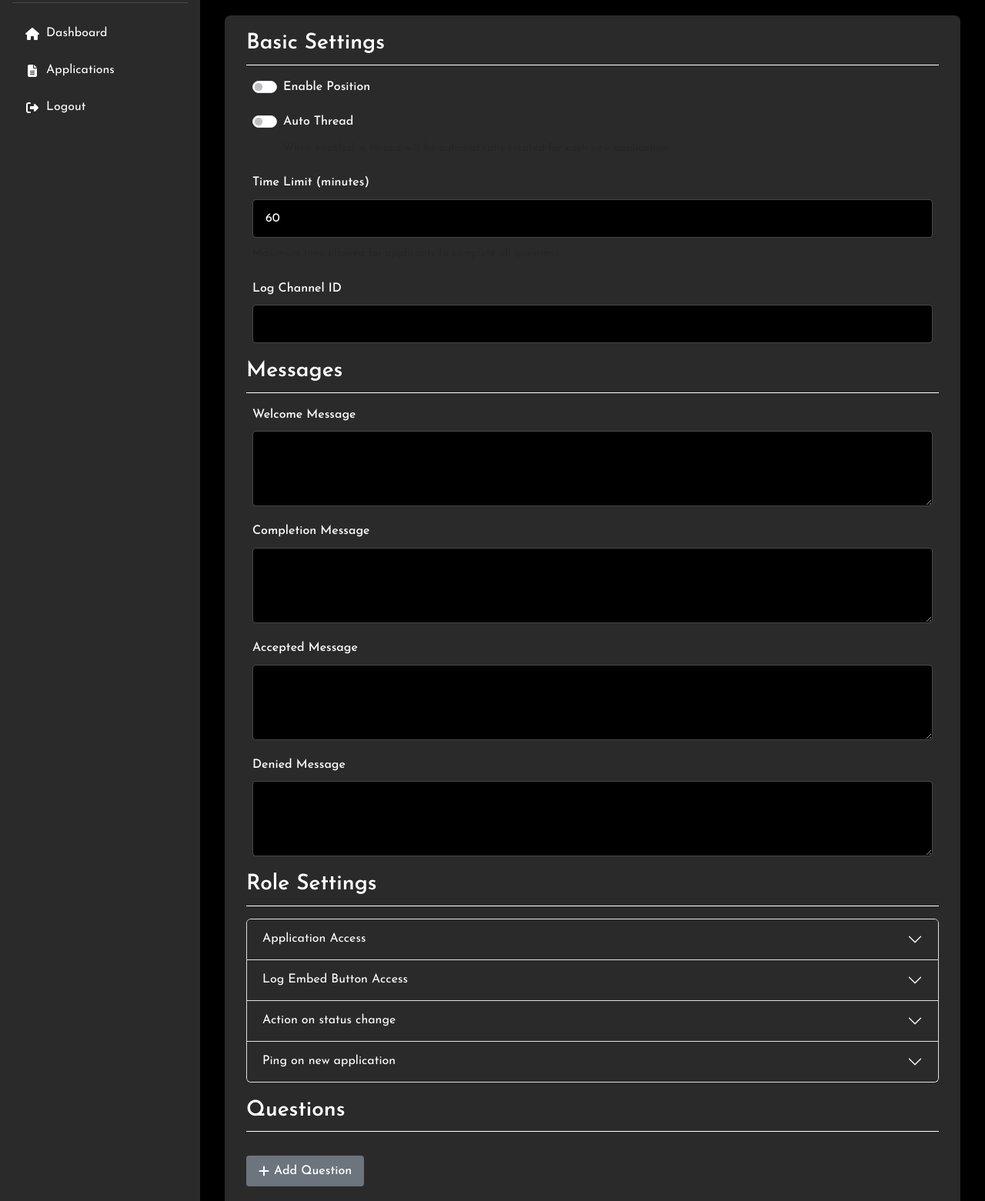
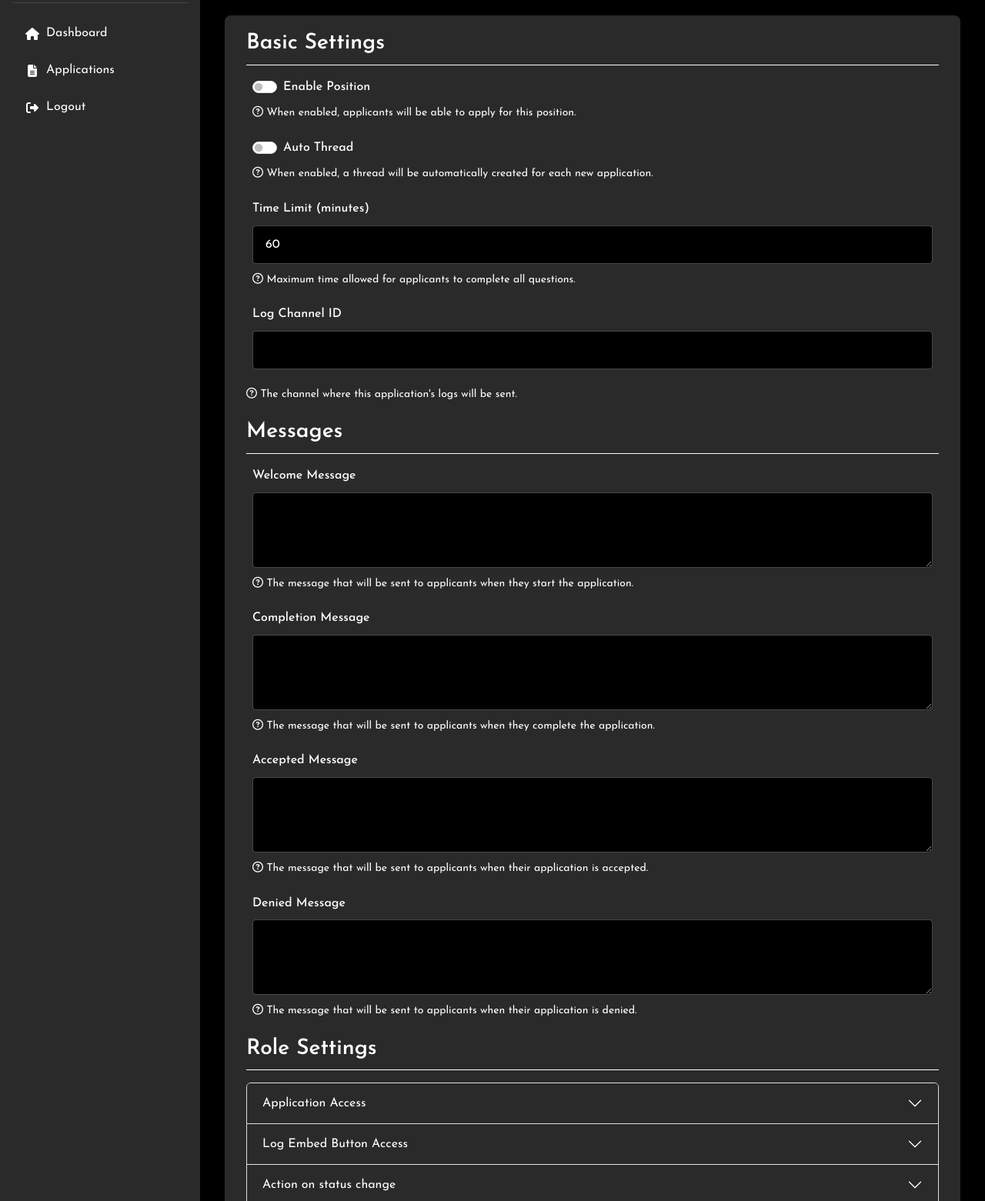
Before and after one commit to Cirkutry/application-bot, a Python web app: template static/templates/edit_position.html in a window 1280 px wide. Shown: the part 96-1657 px from the top of the page at 77% size. Run offline with Jinja, Linux system fonts and the light colour scheme; the template is opened without the code that fills it, so the values that code supplies are empty.

Commit message:
Add info on role types and fix script imports

```diff
--- a/static/js/utils.js
+++ b/static/js/utils.js
@@ -136,7 +136,7 @@ function saveViewerRoles() {
     });
 }
 
-document.addEventListener('DOMContentLoaded', function() {
+function initializeSidebar() {
     const hamburger = document.querySelector('.hamburger-menu');
     const sidebar = document.querySelector('.sidebar');
 
@@ -145,4 +145,8 @@ document.addEventListener('DOMContentLoaded', function() {
             sidebar.classList.toggle('active');
         });
     }
+}
+
+document.addEventListener('DOMContentLoaded', function() {
+    initializeSidebar();
 });
--- a/static/templates/base.html
+++ b/static/templates/base.html
@@ -83,6 +83,6 @@
     <script src="https://cdn.jsdelivr.net/npm/bootstrap@5.3.5/dist/js/bootstrap.bundle.min.js"></script>
     <script src="https://cdnjs.cloudflare.com/ajax/libs/select2/4.0.9/js/select2.min.js"></script>
     <script src="/static/js/utils.js"></script>
-
+    {% block extra_js %}{% endblock %}
 </body>
 </html>
--- a/static/templates/edit_position.html
+++ b/static/templates/edit_position.html
@@ -21,23 +21,25 @@
                     <input class="form-check-input" type="checkbox" id="positionEnabled" {% if settings.enabled %}checked{% endif %}>
                     <label class="form-check-label" for="positionEnabled">Enable Position</label>
                 </div>
+                <small><i class="fa-regular fa-circle-question"></i> When enabled, applicants will be able to apply for this position.</small>
             </div>
             <div class="form-group">
                 <div class="form-check form-switch">
                     <input class="form-check-input" type="checkbox" id="autoThread" {% if settings.auto_thread %}checked{% endif %}>
                     <label class="form-check-label" for="autoThread">Auto Thread</label>
-                    <small class="form-text text-muted">When enabled, a thread will be automatically created for each new application.</small>
                 </div>
+                <small><i class="fa-regular fa-circle-question"></i> When enabled, a thread will be automatically created for each new application.</small>
             </div>
             <div class="form-group">
                 <label for="timeLimit">Time Limit (minutes)</label>
                 <input type="number" class="form-control" id="timeLimit" min="1" max="1440" value="{{ settings.time_limit|default(60) }}">
-                <small class="form-text text-muted">Maximum time allowed for applicants to complete all questions.</small>
+                <small><i class="fa-regular fa-circle-question"></i> Maximum time allowed for applicants to complete all questions.</small>
             </div>
             <div class="form-group">
                 <label for="logChannel">Log Channel ID</label>
                 <input type="text" class="form-control" id="logChannel" value="{{ settings.log_channel }}">
             </div>
+            <small><i class="fa-regular fa-circle-question"></i> The channel where this application's logs will be sent.</small>
         </div>
 
         <div class="form-section">
@@ -45,18 +47,22 @@
             <div class="form-group">
                 <label for="welcomeMessage">Welcome Message</label>
                 <textarea id="welcomeMessage" class="form-control" rows="3">{{ settings.welcome_message }}</textarea>
+                <small><i class="fa-regular fa-circle-question"></i> The message that will be sent to applicants when they start the application.</small>
             </div>
             <div class="form-group">
                 <label for="completionMessage">Completion Message</label>
                 <textarea id="completionMessage" class="form-control" rows="3">{{ settings.completion_message }}</textarea>
+                <small><i class="fa-regular fa-circle-question"></i> The message that will be sent to applicants when they complete the application.</small>
             </div>
             <div class="form-group">
                 <label for="acceptedMessage">Accepted Message</label>
                 <textarea id="acceptedMessage" class="form-control" rows="3">{{ settings.accepted_message }}</textarea>
+                <small><i class="fa-regular fa-circle-question"></i> The message that will be sent to applicants when their application is accepted.</small>
             </div>
             <div class="form-group">
                 <label for="deniedMessage">Denied Message</label>
                 <textarea id="deniedMessage" class="form-control" rows="3">{{ settings.denied_message }}</textarea>
+                <small><i class="fa-regular fa-circle-question"></i> The message that will be sent to applicants when their application is denied.</small>
             </div>
         </div>
 
@@ -74,7 +80,6 @@
                         <div class="accordion-body">
                             <div class="form-group">
                                 <label for="restrictedRoles">Restricted Roles</label>
-                                <small><i class="fa-regular fa-circle-question"></i> Roles that will not be able to apply for this position.</small>
                                 <select class="form-control" id="restrictedRoles" multiple>
                                     {% for role in roles %}
                                     <option value="{{ role.id }}" {% if role.id in settings.restricted_roles %}selected{% endif %}>
@@ -82,10 +87,10 @@
                                     </option>
                                     {% endfor %}
                                 </select>
+                                <small><i class="fa-regular fa-circle-question"></i> Roles that will not be able to apply for this position.</small>
                             </div>
                             <div class="form-group">
                                 <label for="requiredRoles">Required Roles</label>
-                                <small><i class="fa-regular fa-circle-question"></i> Roles that are required to apply for this position.</small>
                                 <select class="form-control" id="requiredRoles" multiple>
                                     {% for role in roles %}
                                     <option value="{{ role.id }}" {% if role.id in settings.required_roles %}selected{% endif %}>
@@ -93,6 +98,7 @@
                                     </option>
                                     {% endfor %}
                                 </select>
+                                <small><i class="fa-regular fa-circle-question"></i> Roles that are required to apply for this position.</small>
                             </div>
                         </div>
                     </div>
@@ -109,7 +115,6 @@
                         <div class="accordion-body">
                             <div class="form-group">
                                 <label for="buttonRoles">Button Management Roles</label>
-                                <small><i class="fa-regular fa-circle-question"></i> Roles that will be able to all buttons in the log embed.</small>
                                 <select class="form-control" id="buttonRoles" multiple>
                                     {% for role in roles %}
                                     <option value="{{ role.id }}" {% if role.id in settings.button_roles %}selected{% endif %}>
@@ -117,10 +122,10 @@
                                     </option>
                                     {% endfor %}
                                 </select>
+                                <small><i class="fa-regular fa-circle-question"></i> Roles that will be able to use all the buttons in the log embed.</small>
                             </div>
                             <div class="form-group">
                                 <label for="acceptRoles">Accept Button Roles</label>
-                                <small><i class="fa-regular fa-circle-question"></i> Roles that will be able to use the accept button.</small>
                                 <select class="form-control" id="acceptRoles" multiple>
                                     {% for role in roles %}
                                     <option value="{{ role.id }}" {% if role.id in settings.accept_roles %}selected{% endif %}>
@@ -128,10 +133,10 @@
                                     </option>
                                     {% endfor %}
                                 </select>
+                                <small><i class="fa-regular fa-circle-question"></i> Roles that will be able to use only the accept button.</small>
                             </div>
                             <div class="form-group">
                                 <label for="rejectRoles">Reject Button Roles</label>
-                                <small><i class="fa-regular fa-circle-question"></i> Roles that will be able to use the reject button.</small>
                                 <select class="form-control" id="rejectRoles" multiple>
                                     {% for role in roles %}
                                     <option value="{{ role.id }}" {% if role.id in settings.reject_roles %}selected{% endif %}>
@@ -139,10 +144,10 @@
                                     </option>
                                     {% endfor %}
                                 </select>
+                                <small><i class="fa-regular fa-circle-question"></i> Roles that will be able to use only the reject button.</small>
                             </div>
                             <div class="form-group">
                                 <label for="acceptReasonRoles">Accept with Reason Button Roles</label>
-                                <small><i class="fa-regular fa-circle-question"></i> Roles that will be able to use the accept with reason button.</small>
                                 <select class="form-control" id="acceptReasonRoles" multiple>
                                     {% for role in roles %}
                                     <option value="{{ role.id }}" {% if role.id in settings.accept_reason_roles %}selected{% endif %}>
@@ -150,10 +155,10 @@
                                     </option>
                                     {% endfor %}
                                 </select>
+                                <small><i class="fa-regular fa-circle-question"></i> Roles that will be able to use only the accept with reason button.</small>
                             </div>
                             <div class="form-group">
                                 <label for="rejectReasonRoles">Reject with Reason Button Roles</label>
-                                <small><i class="fa-regular fa-circle-question"></i> Roles that will be able to use the reject with reason button.</small>
                                 <select class="form-control" id="rejectReasonRoles" multiple>
                                     {% for role in roles %}
                                     <option value="{{ role.id }}" {% if role.id in settings.reject_reason_roles %}selected{% endif %}>
@@ -161,6 +166,7 @@
                                     </option>
                                     {% endfor %}
                                 </select>
+                                <small><i class="fa-regular fa-circle-question"></i> Roles that will be able to use only the reject with reason button.</small>
                             </div>
                         </div>
                     </div>
@@ -177,7 +183,6 @@
                         <div class="accordion-body">
                             <div class="form-group">
                                 <label for="acceptedRoles">Accepted Roles</label>
-                                <small><i class="fa-regular fa-circle-question"></i> Roles that will be added to users when their application is accepted.</small>
                                 <select class="form-control" id="acceptedRoles" multiple>
                                     {% for role in roles %}
                                     <option value="{{ role.id }}" {% if role.id in settings.accepted_roles %}selected{% endif %}>
@@ -185,10 +190,10 @@
                                     </option>
                                     {% endfor %}
                                 </select>
+                                <small><i class="fa-regular fa-circle-question"></i> Roles that will be added to user when their application is accepted.</small>
                             </div>
                             <div class="form-group">
                                 <label for="deniedRoles">Denied Roles</label>
-                                <small><i class="fa-regular fa-circle-question"></i> Roles that will be added to users when their application is denied.</small>
                                 <select class="form-control" id="deniedRoles" multiple>
                                     {% for role in roles %}
                                     <option value="{{ role.id }}" {% if role.id in settings.denied_roles %}selected{% endif %}>
@@ -196,10 +201,10 @@
                                     </option>
                                     {% endfor %}
                                 </select>
+                                <small><i class="fa-regular fa-circle-question"></i> Roles that will be added to user when their application is denied.</small>
                             </div>
                             <div class="form-group">
                                 <label for="acceptedRemovalRoles">Accepted Removal Roles</label>
-                                <small><i class="fa-regular fa-circle-question"></i> Roles that will be removed from users when their application is accepted.</small>
                                 <select class="form-control" id="acceptedRemovalRoles" multiple>
                                     {% for role in roles %}
                                     <option value="{{ role.id }}" {% if role.id in settings.accepted_removal_roles %}selected{% endif %}>
@@ -207,10 +212,10 @@
                                     </option>
                                     {% endfor %}
                                 </select>
+                                <small><i class="fa-regular fa-circle-question"></i> Roles that will be removed from user when their application is accepted.</small>
                             </div>
                             <div class="form-group">
                                 <label for="deniedRemovalRoles">Denied Removal Roles</label>
-                                <small><i class="fa-regular fa-circle-question"></i> Roles that will be removed from users when their application is denied.</small>
                                 <select class="form-control" id="deniedRemovalRoles" multiple>
                                     {% for role in roles %}
                                     <option value="{{ role.id }}" {% if role.id in settings.denied_removal_roles %}selected{% endif %}>
@@ -218,6 +223,7 @@
                                     </option>
                                     {% endfor %}
                                 </select>
+                                <small><i class="fa-regular fa-circle-question"></i> Roles that will be removed from user when their application is denied.</small>
                             </div>
                         </div>
                     </div>
@@ -233,7 +239,6 @@
                     <div id="otherRolesCollapse" class="accordion-collapse collapse" aria-labelledby="otherRolesHeading" data-bs-parent="#roleSettingsAccordion">
                         <div class="accordion-body">
                             <div class="form-group">
-                                <small><i class="fa-regular fa-circle-question"></i> Roles that will be pinged when an application log embed is sent.</small>
                                 <select class="form-control" id="pingRoles" multiple>
                                     {% for role in roles %}
                                     <option value="{{ role.id }}" {% if role.id in settings.ping_roles %}selected{% endif %}>
@@ -241,6 +246,7 @@
                                     </option>
                                     {% endfor %}
                                 </select>
+                                <small><i class="fa-regular fa-circle-question"></i> Roles that will be pinged when an application log embed is sent.</small>
                             </div>
                         </div>
                     </div>
```
Also changed, not shown: static/js/panel_creator.js (+4 -3 lines), static/templates/panel_creator.html (+3 -4 lines).
